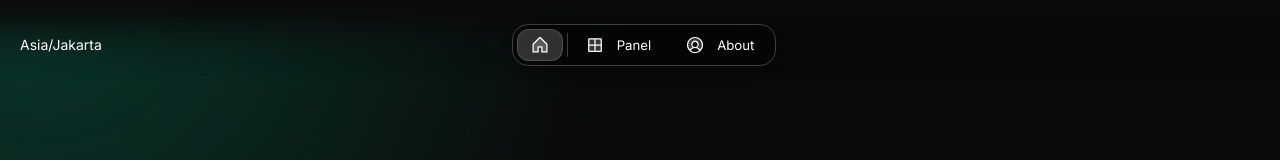
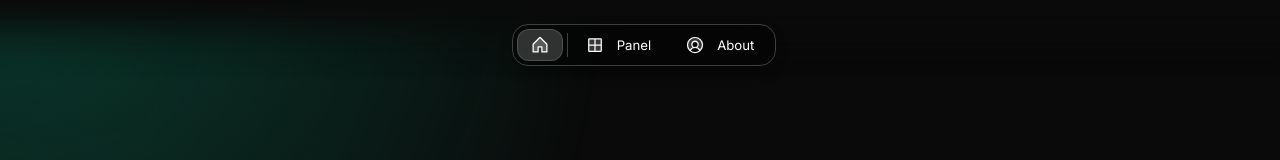
Before and after one commit to ItzHipe/CropSense, a Next.js app: page / in a window 1280 px wide. Shown: the top 160 px of the page. Built offline with nearby package versions, Linux system fonts and the light colour scheme.

Commit message:
Update content.js
Co-Authored-By: Dhruv Choudhary <dhruv.choudhary589@gmail.com>

```diff
--- a/src/app/resources/content.js
+++ b/src/app/resources/content.js
@@ -8,7 +8,7 @@ const person = {
   },
   role: "Design Engineer",
   avatar: "/images/DraconiX.jpg",
-  location: "Asia/Jakarta", // Expecting the IANA time zone identifier, e.g., 'Europe/Vienna'
+  location: "", // Expecting the IANA time zone identifier, e.g., 'Europe/Vienna'
   languages: ["English", "Bahasa"], // optional: Leave the array empty if you don't want to display languages
 };
 
```
